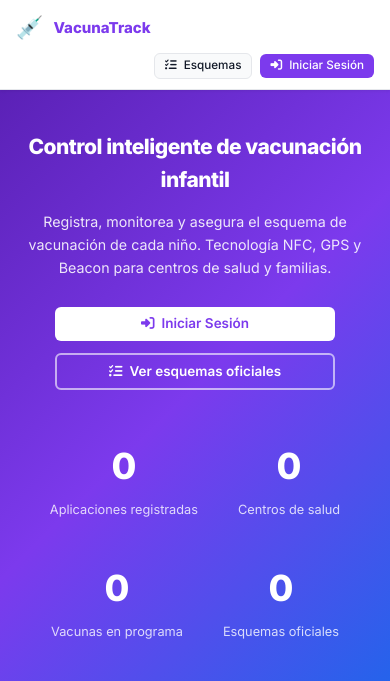
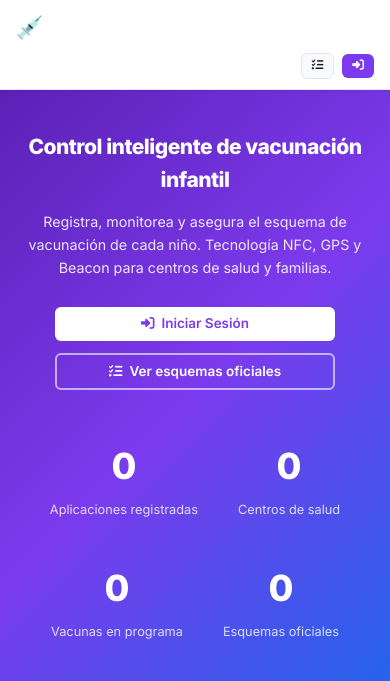
Before and after one commit to Tobeist/VacunaTrack, a Flask app: page / in a window 390 px wide. Shown: the top 681 px of the page. Run offline with Flask 3, Linux system fonts and the light colour scheme; data that the repository does not hold is empty; some libraries are stand-ins or nearby versions.

Commit message:
Hide nav text labels on mobile, show icons only
Co-Authored-By: Claude Sonnet 4.6 <noreply@anthropic.com>

```diff
--- a/static/css/style.css
+++ b/static/css/style.css
@@ -354,4 +354,5 @@ tr.inv-ok{background:#F0FDF4}
   .table .hide-mobile{display:none}
   .profile-info-grid{grid-template-columns:1fr}
   .landing-nav-actions .btn-sm{font-size:0.78rem;padding:6px 10px}
+  .nav-label{display:none}
 }
--- a/templates/public/landing.html
+++ b/templates/public/landing.html
@@ -12,14 +12,14 @@
 
 <nav class="landing-nav">
   <div class="landing-nav-brand">
-    <span style="font-size:22px">💉</span> VacunaTrack
+    <span style="font-size:22px">💉</span> <span class="nav-label">VacunaTrack</span>
   </div>
   <div class="landing-nav-actions">
     <a href="{{ url_for('public.schemes') }}" class="btn btn-secondary btn-sm">
-      <i class="fa-solid fa-list-check"></i> Esquemas
+      <i class="fa-solid fa-list-check"></i> <span class="nav-label">Esquemas</span>
     </a>
     <a href="{{ url_for('auth.login') }}" class="btn btn-primary btn-sm">
-      <i class="fa-solid fa-right-to-bracket"></i> Iniciar Sesión
+      <i class="fa-solid fa-right-to-bracket"></i> <span class="nav-label">Iniciar Sesión</span>
     </a>
   </div>
 </nav>
```
